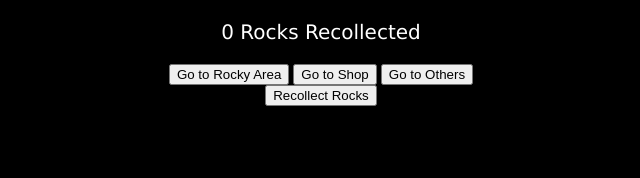
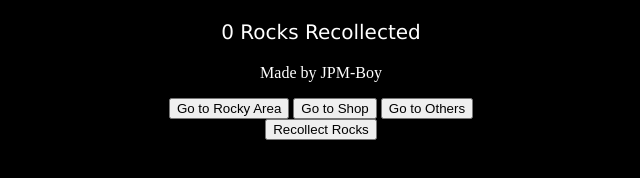
Before and after one commit to JPM-Boy/SocieCiv, a plain HTML site: page index.html in a window 1280 px wide. Shown: the whole page, without its empty margins (319-959 px from the left). Drawn offline with Linux system fonts and the light colour scheme.

Commit message:
Add files via upload

```diff
--- a/index.html
+++ b/index.html
@@ -6,6 +6,7 @@
   </head>
   <body>
     <p id="RocksRecollected" class="rocks-recollected">0 Rocks Recollected</p>
+    <p class="JPM">Made by JPM-Boy</p>
     <div id="navigateButtons">
       <button onclick="tab('RockMenu')">Go to Rocky Area</button>
       <button onclick="tab('shopMenu')">Go to Shop</button>
--- a/styles.css
+++ b/styles.css
@@ -4,6 +4,9 @@
   font-size: 20px;
 }
 
+.JPM{
+  color: white
+}
 body {
 text-align: center;
 background-color: black;
```
